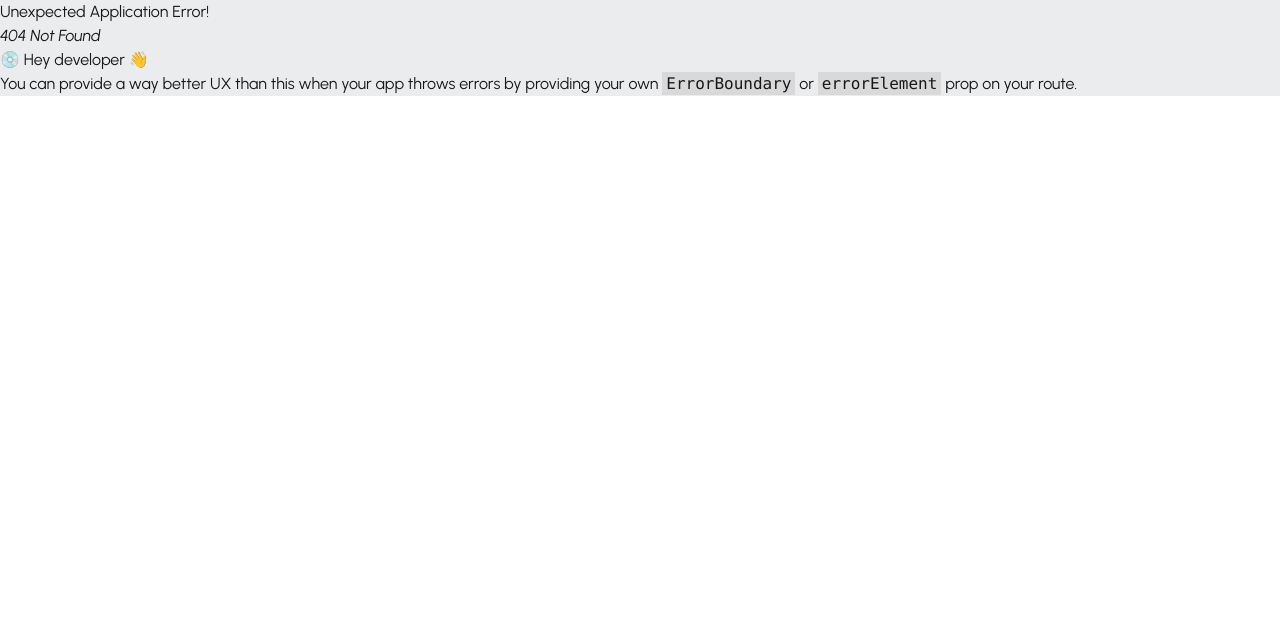
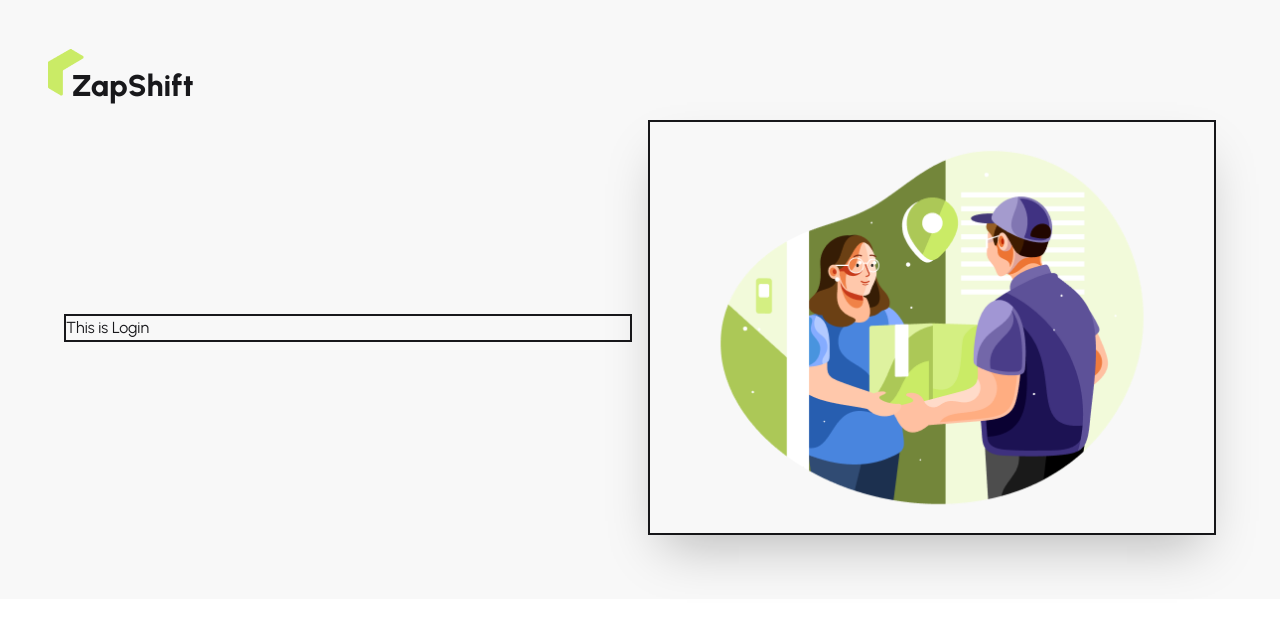
Before and after one commit to tanvirjem2/ZapShift_Client, a React (Vite) app: page /login in a window 1280 px wide. Before the commit this address had no page. Shown: the top 620 px of the page. Built offline with nearby package versions, Linux system fonts and the light colour scheme.

Commit message:
Create AuthLayout Component

```diff
--- a/src/index.css
+++ b/src/index.css
@@ -5,11 +5,11 @@
 @plugin "daisyui";
 
 /* This targets the entire browser window */
-@layer base {
+/* @layer base {
     body {
         @apply bg-[#ebeced];
     }
-}
+} */
 
 /* Second part */
 
--- /dev/null
+++ b/src/layouts/AuthLayout.jsx
@@ -0,0 +1,25 @@
+import React from 'react';
+import authImg from "../assets/authImage.png"
+import { Outlet } from 'react-router';
+import ZapShift from '../pages/shared/ZapShift/ZapShift';
+
+const AuthLayout = () => {
+    return (
+        <div className="p-12 bg-base-200">
+            <ZapShift />
+            <div className="hero-content flex-col lg:flex-row-reverse">
+                <div className='flex-1 border-2'>
+                    <img
+                        src={authImg}
+                        className="shadow-2xl"
+                    />
+                </div>
+                <div className='flex-1 border-2'>
+                    <Outlet />
+                </div>
+            </div>
+        </div>
+    );
+};
+
+export default AuthLayout;
--- /dev/null
+++ b/src/pages/Authentication/Login/Login.jsx
@@ -0,0 +1,11 @@
+import React from 'react';
+
+const Login = () => {
+    return (
+        <div>
+            <h2>This is Login</h2>
+        </div>
+    );
+};
+
+export default Login;
--- a/src/pages/Home/FAQ/FAQ.jsx
+++ b/src/pages/Home/FAQ/FAQ.jsx
@@ -52,7 +52,7 @@
                         For any service changes or announcements, we also notify our users in advance.
                     </div>
                 </div>
-                <div className='flex items-center justify-center mt-10'>
+                <div className='group flex items-center justify-center mt-10 crsor-pointer'>
                     <button className='btn p-4 border-none text-[#1F1F1F] text-[20px] bg-[#CAEB66]'>See More FAQ’s</button>
                     <button className='btn btn-circle text-8xl bg-black text-[#CAEB66]'><LuArrowUpRight /></button>
                 </div>
--- a/src/router/router.jsx
+++ b/src/router/router.jsx
@@ -1,6 +1,8 @@
 import { createBrowserRouter } from "react-router";
 import RootLayout from "../layouts/RootLayout";
 import Home from "../pages/Home/Home/Home";
+import AuthLayout from "../layouts/AuthLayout";
+import Login from "../pages/Authentication/Login/Login";
 
 export const router = createBrowserRouter([
     {
@@ -13,4 +15,17 @@
             }
         ]
     },
+
+    // --- Login related Pages ---
+
+    {
+        path: "/",
+        Component: AuthLayout,
+        children: [
+            {
+                path: "login",
+                Component: Login
+            }
+        ]
+    }
 ]);
```
